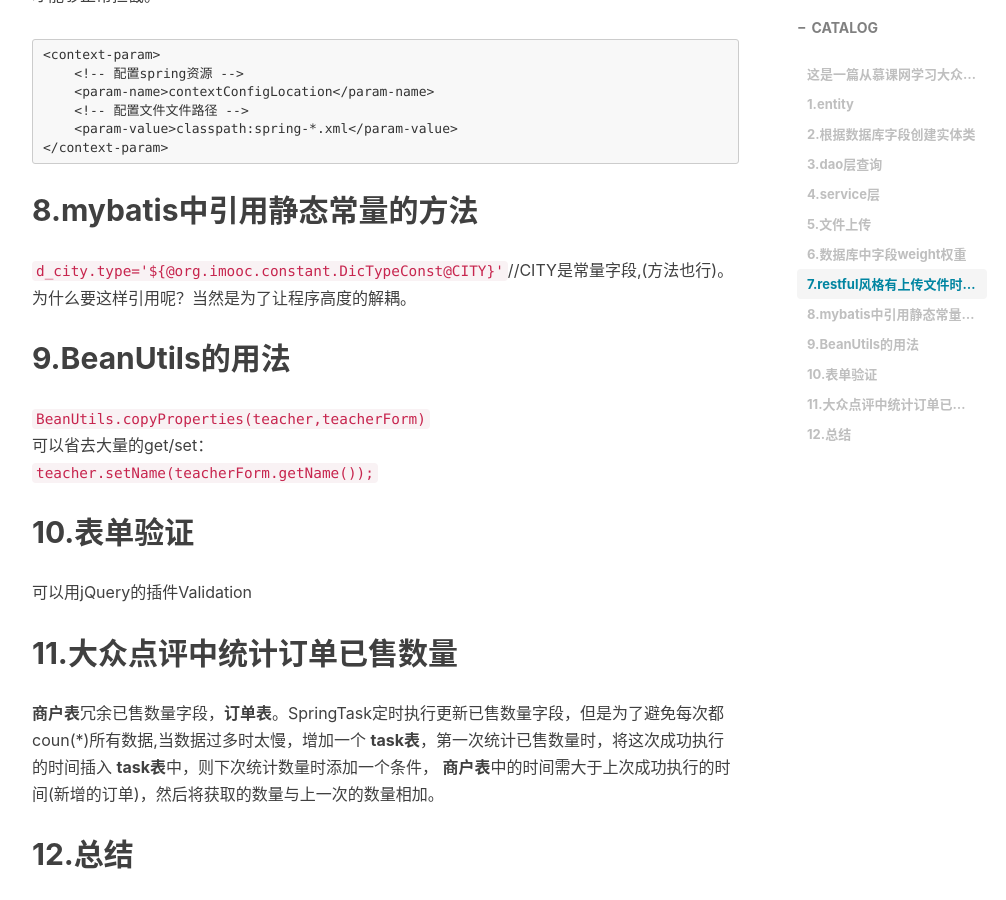
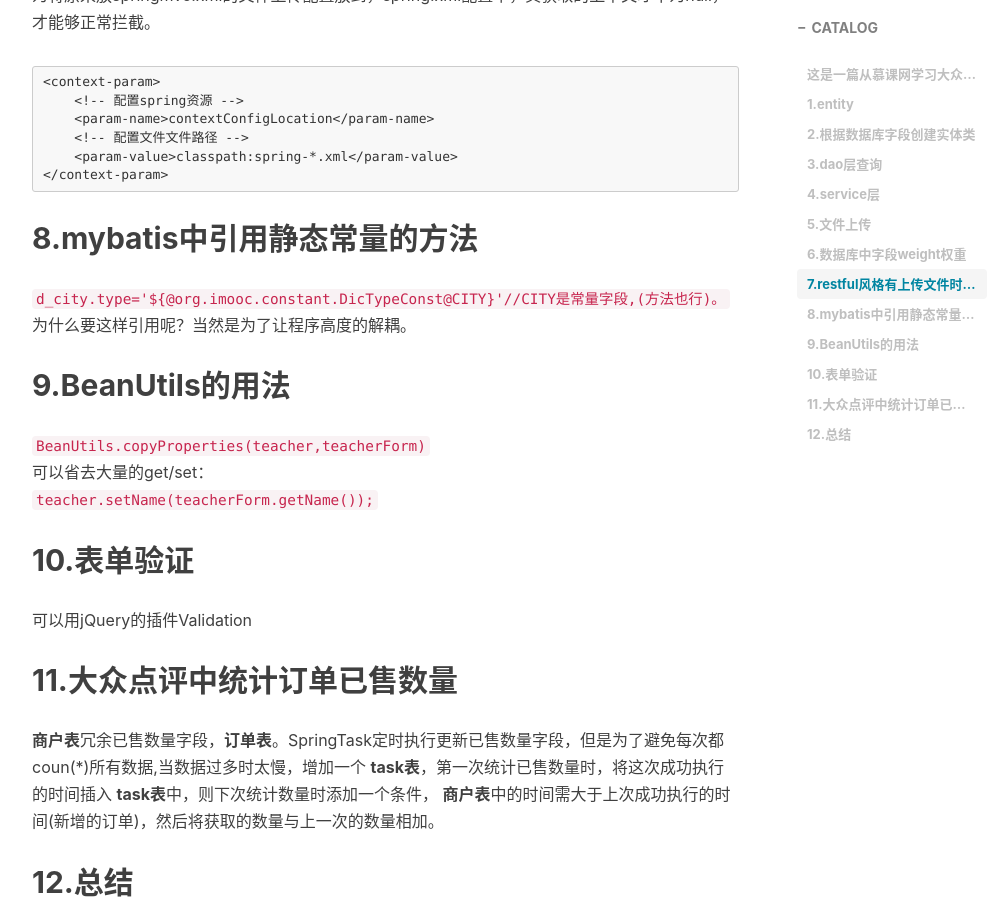
Before and after one commit to Bjorne1/Bjorne1.github.io, a Jekyll site: the page built from _posts/2018-08-19-CommonNote.md, in a window 1280 px wide and 900 px high, scrolled down 2106 px. Shown: the whole window, without its empty margins (233-1239 px from the left). Built offline with Jekyll 4.4.1, drawn with Linux system fonts in a browser that asks for light colours; nearby versions of some CDN libraries; comment, search, counter and statistics services are not loaded.

Commit message:
Formate Update

````diff
--- a/_posts/2018-08-19-CommonNote.md
+++ b/_posts/2018-08-19-CommonNote.md
@@ -43,7 +43,7 @@ tags:
 
 ## 7.restful风格有上传文件时的PUT/DELETE请求
 
-有上传文件，multipartResolver是配在springmvc.xml中，文件上传，PUT请求时，由于过滤器hiddenHttpMethodFilter不能过滤表单为enctype ="multipart/form-data，所以无法将表单中`<input="hidden" name="_method" value="PUT">`解析PUT请求。所以在过滤器hiddenHttpMethodFilter之前就需要进行有文件上传的FORM表单进行解析。
+有上传文件，multipartResolver是配在springmvc.xml中，文件上传，PUT请求时，由于过滤器hiddenHttpMethodFilter不能过滤表单为enctype ="multipart/form-data，所以无法将表单中`<input="hidden" name="_method" value="PUT">`  解析PUT请求。所以在过滤器hiddenHttpMethodFilter之前就需要进行有文件上传的FORM表单进行解析。
 
 ```filter
 <filter>
@@ -73,7 +73,7 @@ tags:
 
 ## 8.mybatis中引用静态常量的方法
 
-`d_city.type='${@org.imooc.constant.DicTypeConst@CITY}'`//CITY是常量字段,(方法也行)。
+`d_city.type='${@org.imooc.constant.DicTypeConst@CITY}'//CITY是常量字段,(方法也行)。`
 为什么要这样引用呢？当然是为了让程序高度的解耦。
 
 ## 9.BeanUtils的用法
````
